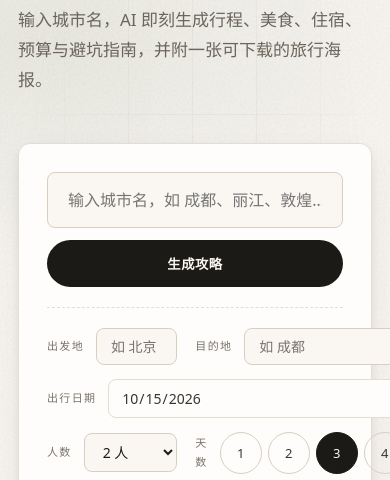
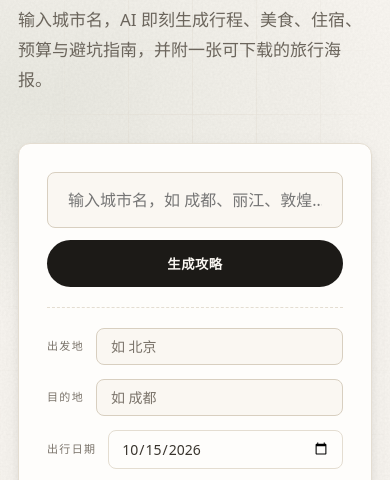
Before and after one commit to w020316/travel-guide, a plain HTML site: page index.html in a window 390 px wide. Shown: the part 339-819 px from the top of the page. Drawn offline with Linux system fonts and the light colour scheme.

Commit message:
fix(ui): 修复 375px 窄屏搜索表单溢出被裁（P0-3）
问题描述：
  375px 视口下 .search-meta 的 scrollWidth 达 455px，而容器仅 281px，
  超出部分被 body{overflow-x:hidden}(style.css:48) 静默裁剪：
  目的地输入框被切、天数按钮仅 1/2 可见（3/4/5/7 消失）、预算与偏好被裁。
  因 overflow 被隐藏，页面不出现横向滚动条，属「假象正常」。
  根因有二：
    ① grid 子项默认 min-width:auto，不肯收缩到内容宽度以下；
    ② 「天数」pills 组最小宽度 ≈ 6×38px + 5×6px + label ≈ 292px，
       远超双列时的单列可用宽度（≈132px）。

解决思路：
  - 允许收缩：.search-meta .meta-group{min-width:0} 及其直接子元素 min-width:0
  - 提高输入框覆盖优先级：显式列出 input[type="date"].input-ghost，
    压过 :1361 那条更高特异性的宽度规则（max-width:none / width:auto）
  - 让「出行日期」与「天数」占满整行（grid-column:1/-1）
  - .day-pills 允许换行，兼容 320px 等超窄屏
  - ≤480px 进一步降为单列，避免双列挤压并放大触摸目标

验证方法：
  - 375 / 414 / 320 px 视口截图，表单字段完整可见、无横向溢出
  - 320px 下天数 pills 正常换行
  - 回归：backend 全量单测 165/165 通过

```diff
--- a/style.css
+++ b/style.css
@@ -994,12 +994,32 @@ input, select { font-family: inherit; }
         grid-template-columns: 1fr 1fr;
         gap: 14px 18px;
     }
-    .search-meta .meta-group { width: 100%; }
-    .search-meta .meta-label { font-size: 11px; }
+    /* v10.10 修复 P0-3：窄屏搜索表单溢出。
+       现象：375px 下 .search-meta 的 scrollWidth 达 455px，而容器仅 281px，
+            超出部分被 body{overflow-x:hidden} 静默裁剪 —— 目的地输入框、
+            天数按钮（3/4/5/7 不可见）、预算/偏好均被切掉。
+       根因：① grid 子项默认 min-width:auto，不肯收缩到内容宽度以下；
+             ② 「天数」pills 组最小宽度 ≈ 6×38px + 5×6px + label ≈ 292px，
+                远超双列时的单列可用宽度（≈132px）。
+       修复：允许子项收缩 + 让日期/天数占满整行 + pills 允许换行。 */
+    .search-meta .meta-group { width: 100%; min-width: 0; }
+    .search-meta .meta-group > * { min-width: 0; }
+    .search-meta .meta-label { font-size: 11px; flex: 0 0 auto; white-space: nowrap; }
     .search-meta .input-ghost,
-    .search-meta .select-ghost { flex: 1; min-width: 0; max-width: none; }
-    /* 出行日期在窄屏下占满整行 */
-    .search-meta .meta-group:has(#travelDateInput) { grid-column: 1 / -1; }
+    .search-meta .select-ghost,
+    .search-meta input[type="date"].input-ghost {
+        flex: 1 1 auto; min-width: 0; max-width: none; width: auto;
+    }
+    /* 出行日期与天数（pills）在窄屏下占满整行，避免被挤在窄列里溢出 */
+    .search-meta .meta-group:has(#travelDateInput),
+    .search-meta .meta-group:has(.day-pills) { grid-column: 1 / -1; }
+    /* 天数按钮允许换行，兼容 320px 等超窄屏 */
+    .search-meta .day-pills { flex-wrap: wrap; min-width: 0; }
+}
+
+/* v10.10 修复 P0-3（续）：≤480px 降为单列，避免双列挤压导致字段截断与触摸目标过小 */
+@media (max-width: 480px) {
+    .search-meta { grid-template-columns: 1fr; }
 }
 
 /* 隐藏工具类 */
```
